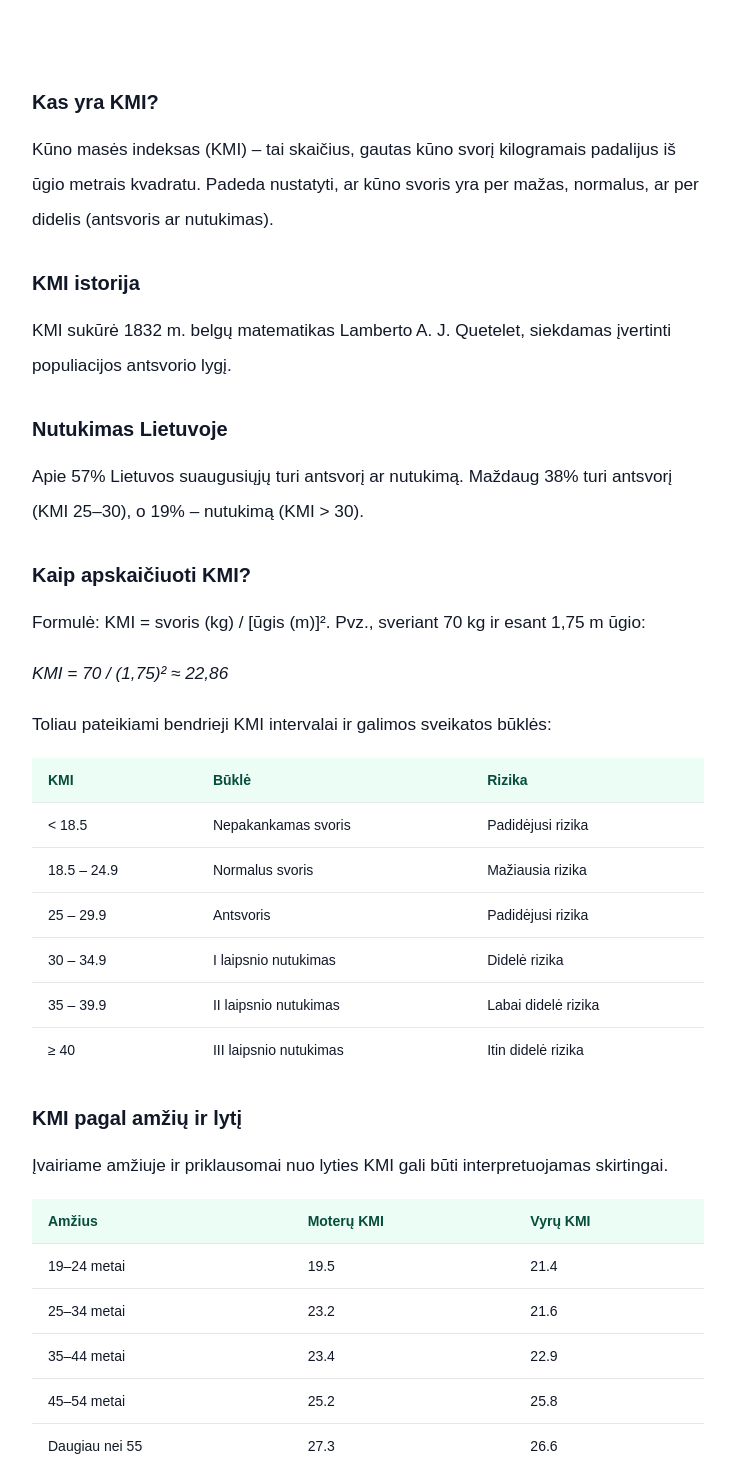
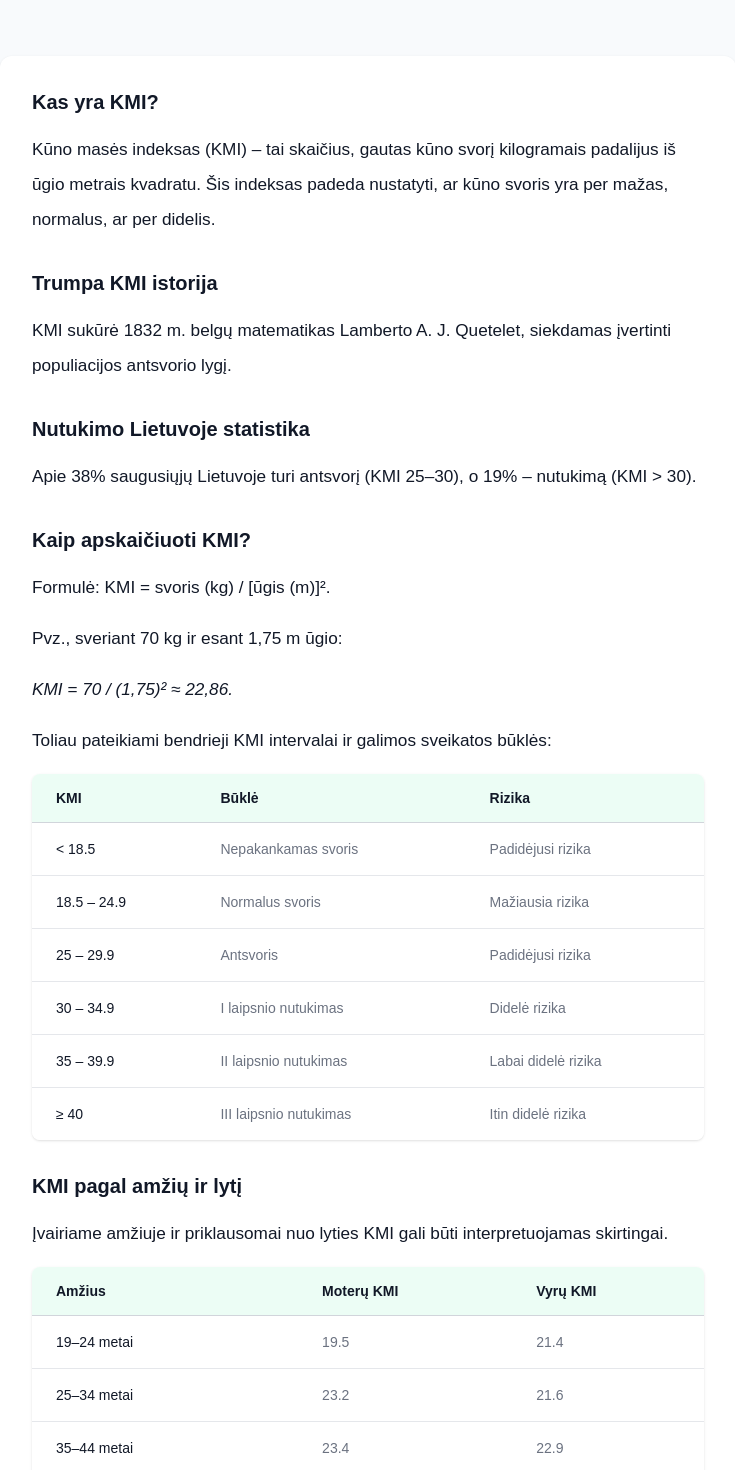
Before and after one commit to rutasip/kmiskaiciuokle.lt, a React (Vite) app: page / in a window 1280 px wide. Shown: the part 880-2350 px from the top of the page, without its empty margins (272-1007 px from the left). Built offline with nearby package versions, Linux system fonts and the light colour scheme.

Commit message:
design improvements

```diff
--- a/src/App.jsx
+++ b/src/App.jsx
@@ -6,13 +6,13 @@ import "./styles/heart.css";
 
 export default function App() {
   return (
-    <div className="flex flex-col min-h-screen text-gray-900 relative overflow-x-hidden">
+    <div className="flex flex-col min-h-screen bg-slate-50 text-gray-900 relative overflow-x-hidden">
       <Sidebar />
       <main className="flex-1">
         <Outlet />
       </main>
       <footer className="bg-gradient-to-r from-emerald-800 to-emerald-900 text-gray-50 mt-16 pt-12 pb-8 px-6">
-        <div className="max-w-6xl mx-auto space-y-8 px-4">
+        <div className="max-w-5xl mx-auto space-y-8 px-4">
           <div className="grid grid-cols-1 md:grid-cols-2 gap-8">
             <div className="space-y-2">
               <h3 className="text-xl font-semibold tracking-wide">
@@ -43,15 +43,15 @@ export default function App() {
               Atsakomybės ribojimas
             </a>
             <a href="#" className="hover:text-white transition">
-              Privatumo politika (placeholder)
+              Privatumo politika
             </a>
             <a href="#" className="hover:text-white transition">
-              Kontaktai (placeholder)
+              Kontaktai
             </a>
           </div>
           <div className="border-t border-emerald-700 pt-4">
             <p className="text-sm text-emerald-100">
-              Sukurta <span className="font-semibold text-white">blokugrandine</span> (placeholder nuorodai).
+              Sukurta <a href="https://rekvizitai.vz.lt/imone/bloku_grandine/" target="_blank" className="font-semibold text-white hover:underline">Blokų grandinė, MB</a>.
             </p>
           </div>
         </div>
--- a/src/components/Sidebar.jsx
+++ b/src/components/Sidebar.jsx
@@ -36,8 +36,8 @@ export function Sidebar() {
   }
 
   return (
-    <nav className="fixed w-full z-50 bg-white border-b border-gray-200">
-      <div className="max-w-6xl mx-auto px-4">
+    <nav className="fixed w-full z-50 bg-white shadow">
+      <div className="max-w-8xl mx-auto px-4">
         <div className="flex h-14 items-center justify-between">
           <a href="/" className="flex items-center gap-2">
             <div className="w-9 h-9 bg-emerald-600 rounded-full flex items-center justify-center">
--- a/src/pages/BodyMassIndexCalc.jsx
+++ b/src/pages/BodyMassIndexCalc.jsx
@@ -1,5 +1,5 @@
 import { useState, useRef, useEffect } from "react";
-import { ChevronDownIcon, FireIcon, ChartBarIcon } from "@heroicons/react/24/outline";
+import { ChevronDownIcon } from "@heroicons/react/24/outline";
 import { ArrowUpIcon } from "@heroicons/react/24/solid";
 
 const backgroundImageUrl =
@@ -228,8 +228,8 @@ export default function BodyMassIndexCalc() {
   };
 
   const calcPinPos = (val) => {
-    const min = 15.5;
-    const max = 33.5;
+    const min = 15.8;
+    const max = 33.2;
     const clamped = Math.min(Math.max(val || 0, min), max);
     return ((clamped - min) / (max - min)) * 100;
   };
@@ -250,8 +250,11 @@ export default function BodyMassIndexCalc() {
       </style>
 
       <section
-        className="relative min-h-screen flex items-center justify-center bg-fixed bg-center bg-no-repeat"
-        style={{ backgroundImage: `url(${backgroundImageUrl})`, backgroundSize: "cover" }}
+        className="relative min-h-screen flex items-center justify-center bg-fixed bg-center bg-no-repeat shadow-xl"
+        style={{
+          backgroundImage: `url(${backgroundImageUrl})`,
+          backgroundSize: "cover",
+        }}
       >
         <div className="absolute inset-0 bg-gradient-to-b from-black/60 to-black/90" />
         <div className="relative z-10 mx-auto max-w-4xl w-full px-6 py-16 sm:py-20 md:py-24">
@@ -269,7 +272,7 @@ export default function BodyMassIndexCalc() {
                 kreipkitės į profesionalus.
               </p>
             </div>
-            <div className="order-1 md:order-2 md:col-span-1 flex justify-end">
+            <div className="order-1 md:order-2 md:col-span-1 flex justify-center md:justify-end">
               <div className="bg-white rounded-xl p-6 sm:p-8 text-gray-900 shadow-2xl max-w-md w-full">
                 <h2 className="text-xl font-bold mb-4 text-emerald-700">
                   Apskaičiuokite KMI
@@ -401,16 +404,16 @@ export default function BodyMassIndexCalc() {
         )}
       >
         <div className="max-w-3xl mx-auto px-4 -mt-12 sm:-mt-16 pb-10">
-          <div className="bg-white rounded-xl p-8 relative z-10">
+          <div className="bg-white rounded-xl p-8 relative z-10 shadow">
             {bmi && (
-              <div className="mb-8">
+              <div className="mb-8 border-b pb-14">
                 <div className="mb-8 space-y-4 text-center">
                   <h2 className="text-3xl sm:text-4xl font-extrabold text-gray-900">
                     Rezultatai
                   </h2>
                 </div>
-                <div className="grid grid-cols-1 sm:grid-cols-3 gap-6 mb-8">
-                  <div className="bg-white rounded-lg border border-gray-200 p-5 flex flex-col items-center">
+                <div className="grid grid-cols-1 sm:grid-cols-3 gap-6 mb-16">
+                  <div className="bg-white rounded-lg shadow p-5 flex flex-col items-center">
                     <h3 className="text-sm font-semibold text-gray-500 mb-1">
                       KMI
                     </h3>
@@ -418,7 +421,7 @@ export default function BodyMassIndexCalc() {
                       {bmi}
                     </span>
                   </div>
-                  <div className="bg-white rounded-lg border border-gray-200 p-5 flex flex-col items-center">
+                  <div className="bg-white rounded-lg shadow p-5 flex flex-col items-center">
                     <h3 className="text-sm font-semibold text-gray-500 mb-1">
                       Kategorija
                     </h3>
@@ -426,7 +429,7 @@ export default function BodyMassIndexCalc() {
                       {currentCategory?.category}
                     </span>
                   </div>
-                  <div className="bg-white rounded-lg border border-gray-200 p-5 flex flex-col items-center">
+                  <div className="bg-white rounded-lg shadow p-5 flex flex-col items-center">
                     <h3 className="text-sm font-semibold text-gray-500 mb-1">
                       Idealus svoris
                     </h3>
@@ -442,7 +445,7 @@ export default function BodyMassIndexCalc() {
                   </div>
                 </div>
 
-                <div className="mb-8">
+                <div className="mb-14">
                   <div
                     className="relative w-full h-4 rounded-full"
                     style={{
@@ -454,7 +457,7 @@ export default function BodyMassIndexCalc() {
                       className="absolute -top-7 left-0 text-xs font-semibold px-2 py-1 rounded-full bg-sky-100 text-sky-800"
                       style={{ transform: "translateX(0)" }}
                     >
-                      Nepakankamas
+                      Mažas
                     </span>
                     <span
                       className="absolute -top-7 left-1/3 text-xs font-semibold px-2 py-1 rounded-full bg-green-100 text-green-800"
@@ -476,7 +479,7 @@ export default function BodyMassIndexCalc() {
                     </span>
 
                     <div
-                      className="absolute top-1/2 w-6 h-6 rounded-full bg-gray-800 border-2 border-white"
+                      className="absolute top-1/2 w-5 h-5 rounded-full bg-gray-800 border-2 border-white"
                       style={{
                         left: `${calcPinPos(bmi)}%`,
                         transform: "translate(-50%, -50%)",
@@ -484,27 +487,23 @@ export default function BodyMassIndexCalc() {
                     />
                   </div>
                 </div>
-                <div className="bg-gray-50 p-6 rounded-md shadow-sm mb-8">
-                  <h3 className="text-lg font-semibold text-gray-700 mb-4">
-                    Rekomenduojamos skaičiuoklės
-                  </h3>
-                  <div className="flex flex-col gap-4">
+
+                <div className="flex flex-col sm:flex-row gap-4">
                   <a
                     href="/sudeginamos-kalorijos"
-                      className="relative flex items-center bg-white p-5 rounded-md hover:bg-gray-100 transition shadow-sm"
+                    className="relative flex items-center bg-white p-5 rounded-md sm:w-1/2 hover:bg-gray-100 transition shadow"
                   >
-                      <FireIcon className="h-6 w-6 text-emerald-600 mr-3" />
-                      <div>
-                        <h4 className="text-md font-bold leading-normal text-neutral-600 hover:text-gray-900">
+                    <div className="mr-8">
+                      <h5 className="text-base font-semibold leading-normal text-neutral-600 hover:text-gray-900">
                         Kalorijų sudeginimo skaičiuoklė
-                        </h4>
+                      </h5>
                       <p className="text-xs text-gray-600 mt-1">
                         Sužinokite, kiek kalorijų sudeginate įvairių veiklų
                         metu.
                       </p>
                     </div>
                     <div
-                        className="absolute right-4 top-1/2 -translate-y-1/2"
+                      className="absolute right-4"
                       style={{ animation: "horizontalBounce 1.5s infinite" }}
                     >
                       <svg
@@ -521,19 +520,19 @@ export default function BodyMassIndexCalc() {
                   </a>
                   <a
                     href="/kaloriju-poreikiai"
-                      className="relative flex items-center bg-white p-5 rounded-md hover:bg-gray-100 transition shadow-sm"
+                    className="relative flex items-center bg-white p-5 rounded-md sm:w-1/2 hover:bg-gray-100 transition shadow"
                   >
-                      <ChartBarIcon className="h-6 w-6 text-emerald-600 mr-3" />
-                      <div>
-                        <h4 className="text-md font-bold leading-normal text-neutral-600 hover:text-gray-900">
+                    <div className="mr-8">
+                      <h5 className="text-base font-semibold leading-normal text-neutral-600 hover:text-gray-900">
                         Dienos kalorijų poreikio skaičiuoklė
-                        </h4>
+                      </h5>
                       <p className="text-xs text-gray-600 mt-1">
-                          Asmeninis kalorijų poreikis pagal aktyvumo lygį.
+                        Sužinokite, kiek kalorijų reikia suvartoti per dieną
+                        pagal Jūsų aktyvumo lygį.
                       </p>
                     </div>
                     <div
-                        className="absolute right-4 top-1/2 -translate-y-1/2"
+                      className="absolute right-4"
                       style={{ animation: "horizontalBounce 1.5s infinite" }}
                     >
                       <svg
@@ -550,21 +549,22 @@ export default function BodyMassIndexCalc() {
                   </a>
                 </div>
               </div>
-              </div>
             )}
 
             <section className="space-y-4">
               <h2 className="text-xl font-bold text-gray-900">Kas yra KMI?</h2>
               <p>
                 Kūno masės indeksas (<b>KMI</b>) – tai skaičius, gautas kūno
-                svorį kilogramais padalijus iš ūgio metrais kvadratu. Padeda
-                nustatyti, ar kūno svoris yra per mažas, normalus, ar per
-                didelis (antsvoris ar nutukimas).
+                svorį kilogramais padalijus iš ūgio metrais kvadratu. Šis
+                indeksas padeda nustatyti, ar kūno svoris yra per mažas,
+                normalus, ar per didelis.
               </p>
             </section>
 
             <section className="space-y-4 mt-8">
-              <h2 className="text-xl font-bold text-gray-900">KMI istorija</h2>
+              <h2 className="text-xl font-bold text-gray-900">
+                Trumpa KMI istorija
+              </h2>
               <p>
                 KMI sukūrė <b>1832 m.</b> belgų matematikas{" "}
                 <b>Lamberto A. J. Quetelet</b>, siekdamas įvertinti populiacijos
@@ -574,12 +574,11 @@ export default function BodyMassIndexCalc() {
 
             <section className="space-y-4 mt-8">
               <h2 className="text-xl font-bold text-gray-900">
-                Nutukimas Lietuvoje
+                Nutukimo Lietuvoje statistika
               </h2>
               <p>
-                Apie <b>57%</b> Lietuvos suaugusiųjų turi antsvorį ar nutukimą.
-                Maždaug <b>38%</b> turi antsvorį (KMI 25–30), o <b>19%</b> –
-                nutukimą (KMI &gt; 30).
+                Apie <b>38%</b> saugusiųjų Lietuvoje turi antsvorį (KMI 25–30),
+                o <b>19%</b> – nutukimą (KMI &gt; 30).
               </p>
             </section>
 
@@ -588,42 +587,57 @@ export default function BodyMassIndexCalc() {
                 Kaip apskaičiuoti KMI?
               </h2>
               <p>
-                Formulė: <b>KMI = svoris (kg) / [ūgis (m)]².</b> Pvz., sveriant
-                70 kg ir esant 1,75 m ūgio:
+                Formulė: <b>KMI = svoris (kg) / [ūgis (m)]².</b>
               </p>
+              <p>Pvz., sveriant 70 kg ir esant 1,75 m ūgio:</p>
               <p className="italic">
-                <b>KMI = 70 / (1,75)² ≈ 22,86</b>
+                <b>KMI = 70 / (1,75)² ≈ 22,86.</b>
               </p>
               <p>
                 Toliau pateikiami bendrieji KMI intervalai ir galimos sveikatos
                 būklės:
               </p>
-              <div className="overflow-x-auto mt-4">
-                <table className="min-w-full divide-y divide-gray-200 text-sm">
-                  <thead>
-                    <tr className="bg-emerald-50 text-emerald-900">
-                      <th className="py-3 px-4 text-left font-semibold">KMI</th>
-                      <th className="py-3 px-4 text-left font-semibold">
+              <div className="overflow-hidden shadow sm:rounded-lg">
+                <table className="min-w-full divide-y divide-gray-300">
+                  <thead className="bg-emerald-50 text-emerald-900">
+                    <tr>
+                      <th
+                        scope="col"
+                        className="py-3.5 pl-4 pr-3 text-left text-sm font-semibold text-gray-900 sm:pl-6"
+                      >
+                        KMI
+                      </th>
+                      <th
+                        scope="col"
+                        className="px-3 py-3.5 text-left text-sm font-semibold text-gray-900"
+                      >
                         Būklė
                       </th>
-                      <th className="py-3 px-4 text-left font-semibold">
+                      <th
+                        scope="col"
+                        className="px-3 py-3.5 text-left text-sm font-semibold text-gray-900"
+                      >
                         Rizika
                       </th>
                     </tr>
                   </thead>
-                  <tbody className="divide-y divide-gray-200">
-                    {categories.map((cat) => (
-                      <tr key={cat.id}>
-                        <td className="py-3 px-4">
-                          {cat.index}
-                          {cat.isCurrent && (
+                  <tbody className="divide-y divide-gray-200 bg-white">
+                    {categories.map((category) => (
+                      <tr key={category.id}>
+                        <td className="whitespace-nowrap py-4 pl-4 pr-3 text-sm font-medium text-gray-900 sm:pl-6">
+                          {category.index}
+                          {category.isCurrent && (
                             <span className="ml-2 inline-flex items-center rounded bg-emerald-50 px-2 py-0.5 text-xs text-emerald-700">
                               Jūsų KMI
                             </span>
                           )}
                         </td>
-                        <td className="py-3 px-4">{cat.category}</td>
-                        <td className="py-3 px-4">{cat.risks}</td>
+                        <td className="whitespace-nowrap px-3 py-4 text-sm text-gray-500">
+                          {category.category}
+                        </td>
+                        <td className="whitespace-nowrap px-3 py-4 text-sm text-gray-500">
+                          {category.risks}
+                        </td>
                       </tr>
                     ))}
                   </tbody>
@@ -639,27 +653,42 @@ export default function BodyMassIndexCalc() {
                 Įvairiame amžiuje ir priklausomai nuo lyties KMI gali būti
                 interpretuojamas skirtingai.
               </p>
-              <div className="overflow-x-auto mt-4">
-                <table className="min-w-full divide-y divide-gray-200 text-sm">
-                  <thead>
-                    <tr className="bg-emerald-50 text-emerald-900">
-                      <th className="py-3 px-4 text-left font-semibold">
+              <div className="overflow-hidden shadow sm:rounded-lg">
+                <table className="min-w-full divide-y divide-gray-300">
+                  <thead className="bg-emerald-50 text-emerald-900">
+                    <tr>
+                      <th
+                        scope="col"
+                        className="py-3.5 pl-4 pr-3 text-left text-sm font-semibold text-gray-900 sm:pl-6"
+                      >
                         Amžius
                       </th>
-                      <th className="py-3 px-4 text-left font-semibold">
+                      <th
+                        scope="col"
+                        className="px-3 py-3.5 text-left text-sm font-semibold text-gray-900"
+                      >
                         Moterų KMI
                       </th>
-                      <th className="py-3 px-4 text-left font-semibold">
+                      <th
+                        scope="col"
+                        className="px-3 py-3.5 text-left text-sm font-semibold text-gray-900"
+                      >
                         Vyrų KMI
                       </th>
                     </tr>
                   </thead>
-                  <tbody className="divide-y divide-gray-200">
+                  <tbody className="divide-y divide-gray-200 bg-white">
                     {normalIndexRanges.map((range) => (
                       <tr key={range.id}>
-                        <td className="py-3 px-4">{range.age}</td>
-                        <td className="py-3 px-4">{range.women}</td>
-                        <td className="py-3 px-4">{range.men}</td>
+                        <td className="whitespace-nowrap py-4 pl-4 pr-3 text-sm font-medium text-gray-900 sm:pl-6">
+                          {range.age}
+                        </td>
+                        <td className="whitespace-nowrap px-3 py-4 text-sm text-gray-500">
+                          {range.women}
+                        </td>
+                        <td className="whitespace-nowrap px-3 py-4 text-sm text-gray-500">
+                          {range.men}
+                        </td>
                       </tr>
                     ))}
                   </tbody>
@@ -671,12 +700,13 @@ export default function BodyMassIndexCalc() {
               <h2 className="text-xl font-bold text-gray-900">KMI ribotumai</h2>
               <p>
                 KMI neatsižvelgia į skirtingus kūno sudėties aspektus ir kitus
-                sveikatos rodiklius:
+                sveikatos rodiklius, todėl ne visada gali būti taikomas. Keletas
+                iš ribotumų:
               </p>
               <ul className="list-disc list-inside pl-4 space-y-1 text-gray-700">
-                <li>Negali atskirti raumenų ir riebalų masės</li>
-                <li>Netinka nėščioms, vaikams, sportininkams</li>
-                <li>Skiriasi pagal amžių, etninę kilmę, rasę</li>
+                <li>Negali atskirti raumenų masės nuo riebalų masės.</li>
+                <li>Netinka nėščioms, vaikams, sportininkams.</li>
+                <li>Skiriasi pagal amžių, etninę kilmę, rasę.</li>
               </ul>
             </section>
 
```
Lines whose indentation alone changed are shown as unchanged.
